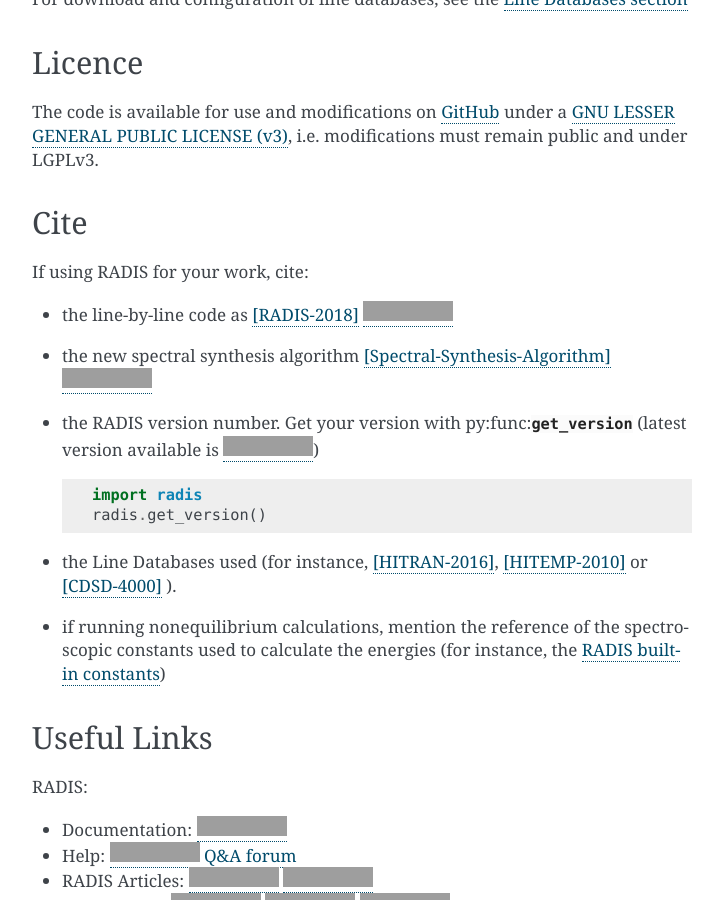
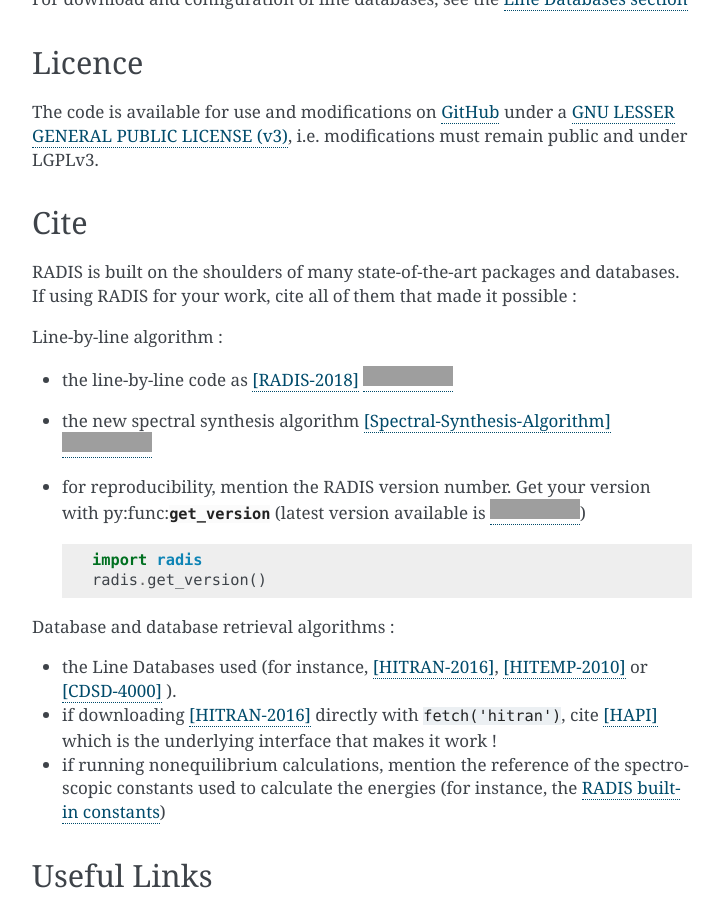
Before and after one commit to radis/radis, a Sphinx documentation site: the page built from docs/references/references.rst, in a window 1280 px wide and 900 px high, scrolled down 2474 px, cut to the strip 0-900 px from the top of the window. Shown: the whole strip, without its empty margins (388-1111 px from the left). Built offline with Sphinx 7.4.7, drawn with Linux system fonts in a browser that asks for light colours; pages that are not in the unit, such as notebooks, are missing from menus; comment, search, counter and statistics services are not loaded; grey boxes are pictures that could not be loaded.

Commit message:
mention underlying HAPI interface when using Astropy. also added "how to cite" references in main functions to correctly reference all databases

```diff
--- a/docs/references/references.rst
+++ b/docs/references/references.rst
@@ -13,24 +13,34 @@
 under a `GNU LESSER GENERAL PUBLIC LICENSE (v3) <https://github.com/radis/radis/blob/master/LICENSE>`__,
 i.e. modifications must remain public and under LGPLv3.
 
+
+.. _label_db_cite:
+
+
 Cite
 ====
 
-If using RADIS for your work, cite:
+RADIS is built on the shoulders of many state-of-the-art packages and databases. If using RADIS
+for your work, cite all of them that made it possible :
+
+Line-by-line algorithm :
 
 - the line-by-line code as [RADIS-2018]_ |badge_article1|
 - the new spectral synthesis algorithm [Spectral-Synthesis-Algorithm]_ |badge_article2|
-- the RADIS version number. Get your version with py:func:`~radis.get_version`
+- for reproducibility, mention the RADIS version number. Get your version with py:func:`~radis.get_version`
   (latest version available is |badge_pypi|) ::
 
     import radis
     radis.get_version()
 
+Database and database retrieval algorithms :
+
 - the Line Databases used (for instance, [HITRAN-2016]_, [HITEMP-2010]_ or [CDSD-4000]_ ).
+- if downloading [HITRAN-2016]_ directly with ``fetch('hitran')``, cite [HAPI]_ which is the underlying
+  interface that makes it work !
 - if running nonequilibrium calculations, mention the reference of the spectroscopic constants used
   to calculate the energies (for instance, the
   :ref:`RADIS built-in constants <label_db_spectroscopic_constants>`)
-
 
 Useful Links
 ============
```
Also changed, not shown: docs/index.rst (+10 -2 lines), 3 other files.
